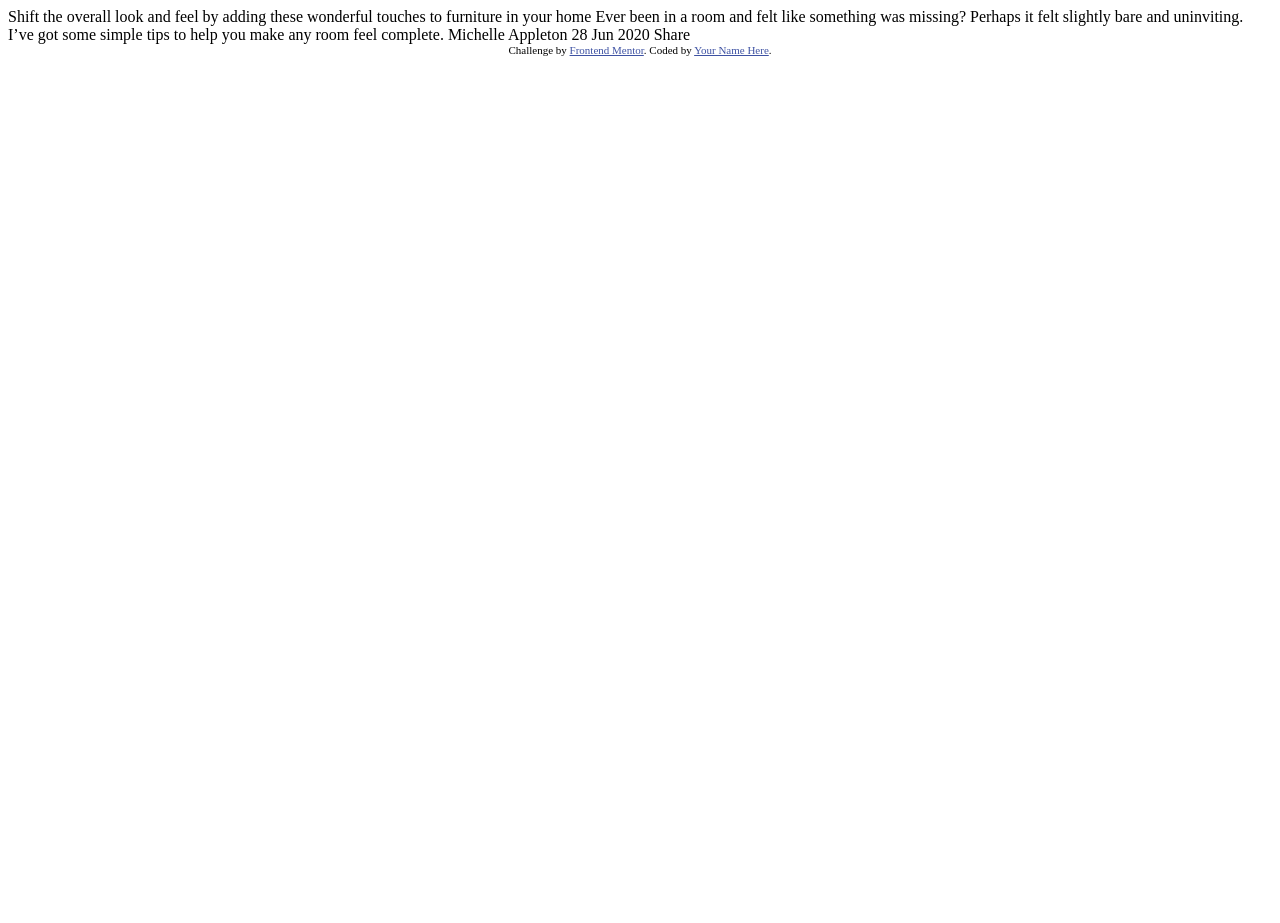
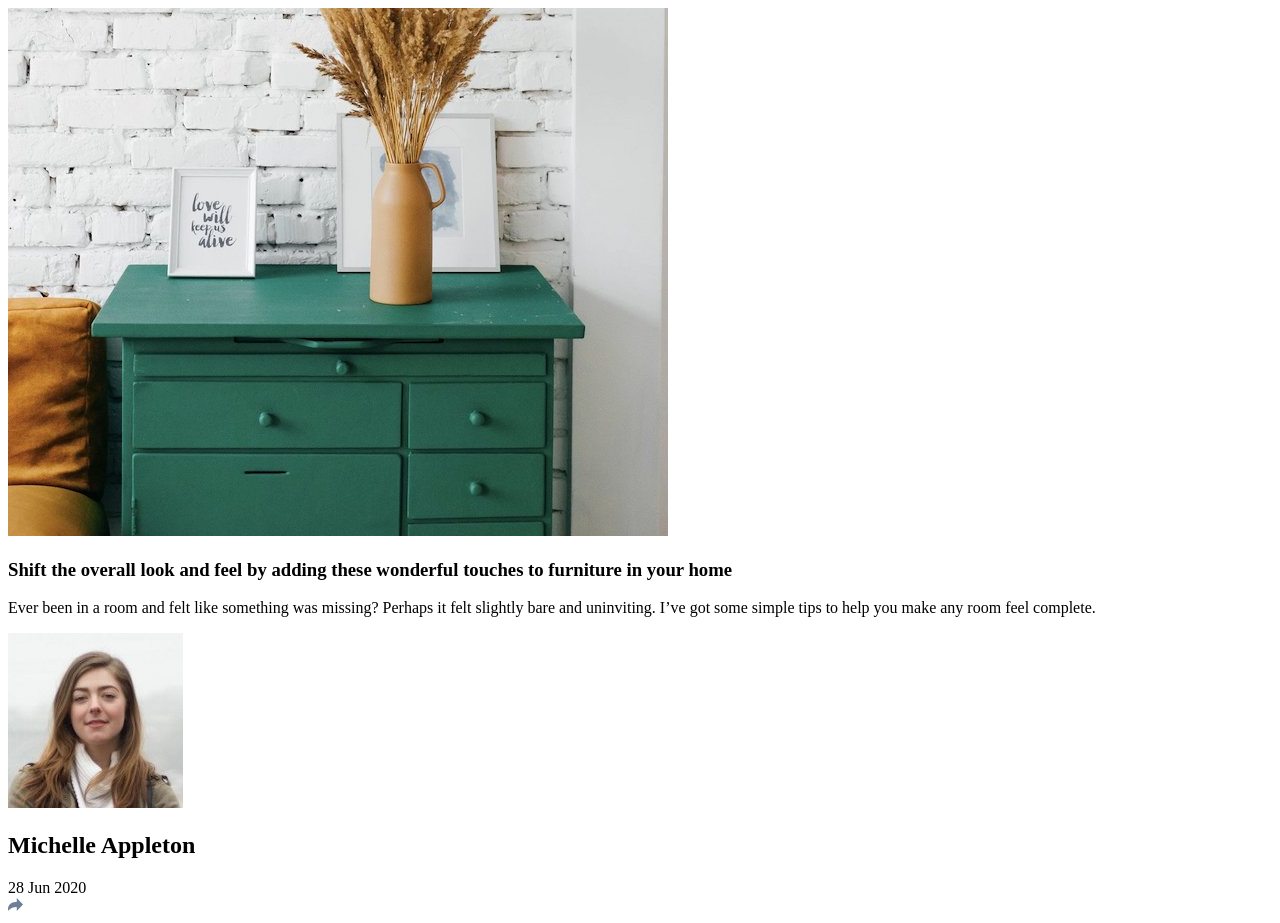
Before and after one commit to juanfletes/article-preview-component, a plain HTML site: page index.html in a window 1280 px wide. Before the commit the page ends 800 px from the top, so only its background shows below. Drawn offline with Linux system fonts and the light colour scheme.

Commit message:
structure defining of html

```diff
--- a/index.html
+++ b/index.html
@@ -6,31 +6,40 @@
 
   <link rel="icon" type="image/png" sizes="32x32" href="./images/favicon-32x32.png">
 
-  <title>Frontend Mentor | Article preview component</title>
+  <title>Article preview component</title>
 
-  <!-- Feel free to remove these styles or customise in your own stylesheet 👍 -->
-  <style>
-    .attribution { font-size: 11px; text-align: center; }
-    .attribution a { color: hsl(228, 45%, 44%); }
-  </style>
 </head>
 <body>
 
-  Shift the overall look and feel by adding these wonderful
-  touches to furniture in your home
+  <main class="main">
+    <article class="card">
+      <header class="card-header">
+        <img src="./images/drawers.jpg" alt="drawers">
+      </header>
 
-  Ever been in a room and felt like something was missing? Perhaps
-  it felt slightly bare and uninviting. I’ve got some simple tips
-  to help you make any room feel complete.
+      <section class="card-body">
+        <h1>
+          Shift the overall look and feel by adding these wonderful
+          touches to furniture in your home
+        </h1>
+        <p>
+          Ever been in a room and felt like something was missing? Perhaps
+          it felt slightly bare and uninviting. I’ve got some simple tips
+          to help you make any room feel complete.
+        </p>
+      </section>
 
-  Michelle Appleton
-  28 Jun 2020
+      <footer class="card-footer">
+        <img class="card-footer-avatar" src="./images/avatar-michelle.jpg" alt="avatar-michelle">
+        <div class="card-footer-details">
+          <h2>Michelle Appleton</h2>
+          <span>28 Jun 2020</span>
+        </div>
+        <img class="card-footer-shared-button" src="./images/icon-share.svg" alt="Share">
+      </footer>
 
-  Share
+    </article>
 
-  <div class="attribution">
-    Challenge by <a href="https://www.frontendmentor.io?ref=challenge" target="_blank">Frontend Mentor</a>.
-    Coded by <a href="#">Your Name Here</a>.
-  </div>
+  </main>
 </body>
 </html>
```
